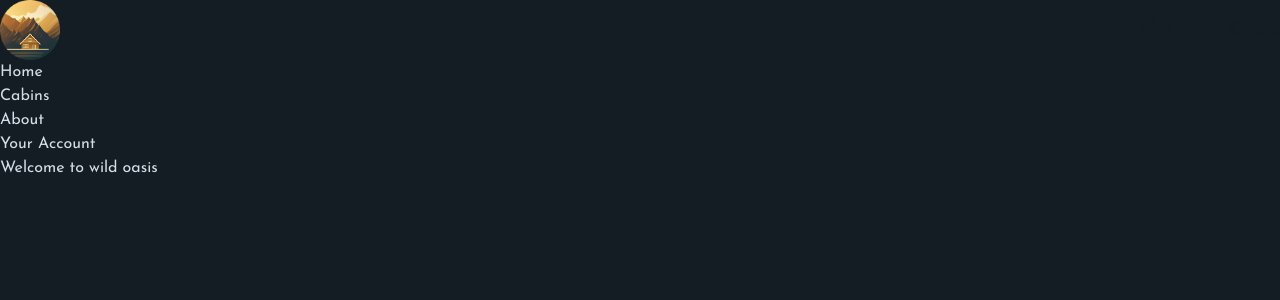
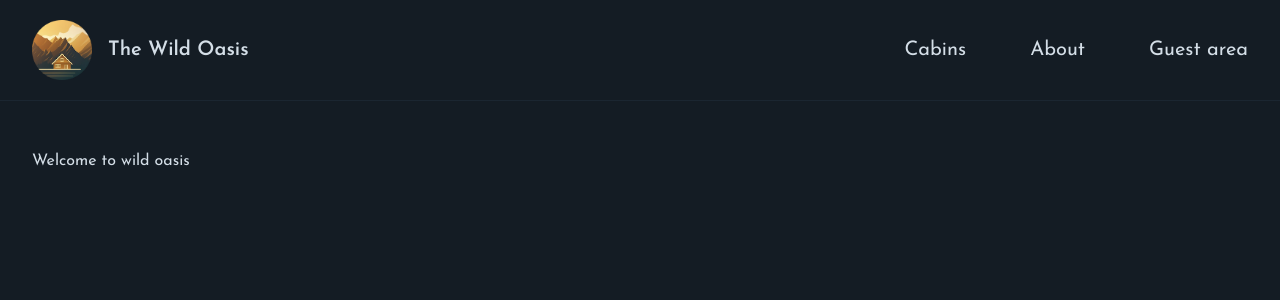
Before and after one commit to Ali-Tadayoni/the-wild-oasis-website, a Next.js app: page / in a window 1280 px wide. Shown: the top 300 px of the page. Built offline with nearby package versions, Linux system fonts and the light colour scheme.

Commit message:
Improving font and logo performance and build header component

```diff
--- /dev/null
+++ b/app/_components/Header.js
@@ -0,0 +1,15 @@
+import Logo from "@/app/_components/Logo";
+import Navigation from "@/app/_components/Navigation";
+
+function Header() {
+  return (
+    <header className="border-b border-primary-900 px-8 py-5 ">
+      <div className="flex justify-between items-center max-w-7xl mx-auto ">
+        <Logo />
+        <Navigation />
+      </div>
+    </header>
+  );
+}
+
+export default Header;
--- a/app/_components/Logo.js
+++ b/app/_components/Logo.js
@@ -1,12 +1,19 @@
+import Image from "next/image";
 import Link from "next/link";
+
+import logo from "@/public/logo.png";
 
 function Logo() {
   return (
     <Link href="/" className="flex items-center justify-between gap-4 z-10">
-      <img src="/logo.png" height="60" width="60" alt="The Wild Oasis logo" />
-      <span className="text-xl font-semibold text-primary-950">
-        The Wild Oasis
-      </span>
+      <Image
+        src={logo}
+        height="60"
+        width="60"
+        quality={100}
+        alt="The Wild Oasis logo"
+      />
+      <span className="text-xl font-semibold">The Wild Oasis</span>
     </Link>
   );
 }
--- a/app/_components/Navigation.js
+++ b/app/_components/Navigation.js
@@ -2,23 +2,21 @@ import Link from "next/link";
 
 export default function Navigation() {
   return (
-    <ul>
-      <li>
-        {" "}
-        <Link href="/">Home</Link>
-      </li>
-      <li>
+    <nav className="z-10 text-xl">
+      <ul className="flex-center gap-16 ">
+        <li className="hover:text-accent-400 transition-colors">
           {" "}
           <Link href="/cabins">Cabins</Link>
         </li>
-      <li>
+        <li className="hover:text-accent-400 transition-colors">
           {" "}
           <Link href="/about">About</Link>
         </li>
-      <li>
+        <li className="hover:text-accent-400 transition-colors">
           {" "}
-        <Link href="/account">Your Account</Link>
+          <Link href="/account">Guest area</Link>
         </li>
       </ul>
+    </nav>
   );
 }
--- a/app/_styles/globals.css
+++ b/app/_styles/globals.css
@@ -1,8 +1,6 @@
 @tailwind base;
 @tailwind components;
 @tailwind utilities;
-
-/*
 
 @layer components {
   .spinner {
@@ -10,8 +8,8 @@
     width: 60px;
     aspect-ratio: 1;
     border-radius: 50%;
-    border: 8px solid theme('colors.primary.900');
-    border-right-color: theme('colors.primary.200');
+    border: 8px solid theme("colors.primary.900");
+    border-right-color: theme("colors.primary.200");
     animation: rotate 1s infinite linear;
   }
 
@@ -20,7 +18,7 @@
     width: 20px;
     aspect-ratio: 1;
     border-radius: 50%;
-    border: 2px solid theme('colors.primary.200');
+    border: 2px solid theme("colors.primary.200");
     border-right-color: transparent;
     animation: rotate 1s infinite linear;
   }
@@ -31,14 +29,16 @@
     }
   }
 }
-*/
-/*
-For data picker
-.rdp {
+
+@layer utilities {
+  .flex-center {
+    @apply flex items-center justify-center;
+  }
+}
+
+For data picker .rdp {
   --rdp-cell-size: 32px !important;
-  --rdp-accent-color: theme('colors.accent.500') !important;
-  --rdp-background-color: theme('colors.accent.600') !important;
+  --rdp-accent-color: theme("colors.accent.500") !important;
+  --rdp-background-color: theme("colors.accent.600") !important;
   margin: 0 !important;
 }
-
-*/
--- a/app/layout.js
+++ b/app/layout.js
@@ -1,5 +1,4 @@
-import Logo from "@/app/_components/Logo";
-import Navigation from "@/app/_components/Navigation";
+import Header from "@/app/_components/Header";
 
 import "@/app/_styles/globals.css";
 
@@ -23,13 +22,12 @@ export default function RootLayout({ children }) {
   return (
     <html>
       <body
-        className={`${josefin.className} min-h-screen text-primary-100 bg-primary-950`}
+        className={`${josefin.className} antialiased flex flex-col min-h-screen text-primary-100 bg-primary-950`}
       >
-        <header>
-          <Logo />
-          <Navigation />
-        </header>
-        <main>{children}</main>
+        <Header />
+        <div className="flex-1 px-8 py-12">
+          <main className=" max-w-7xl  mx-auto">{children}</main>
+        </div>
       </body>
     </html>
   );
```
Lines whose indentation alone changed are shown as unchanged.
